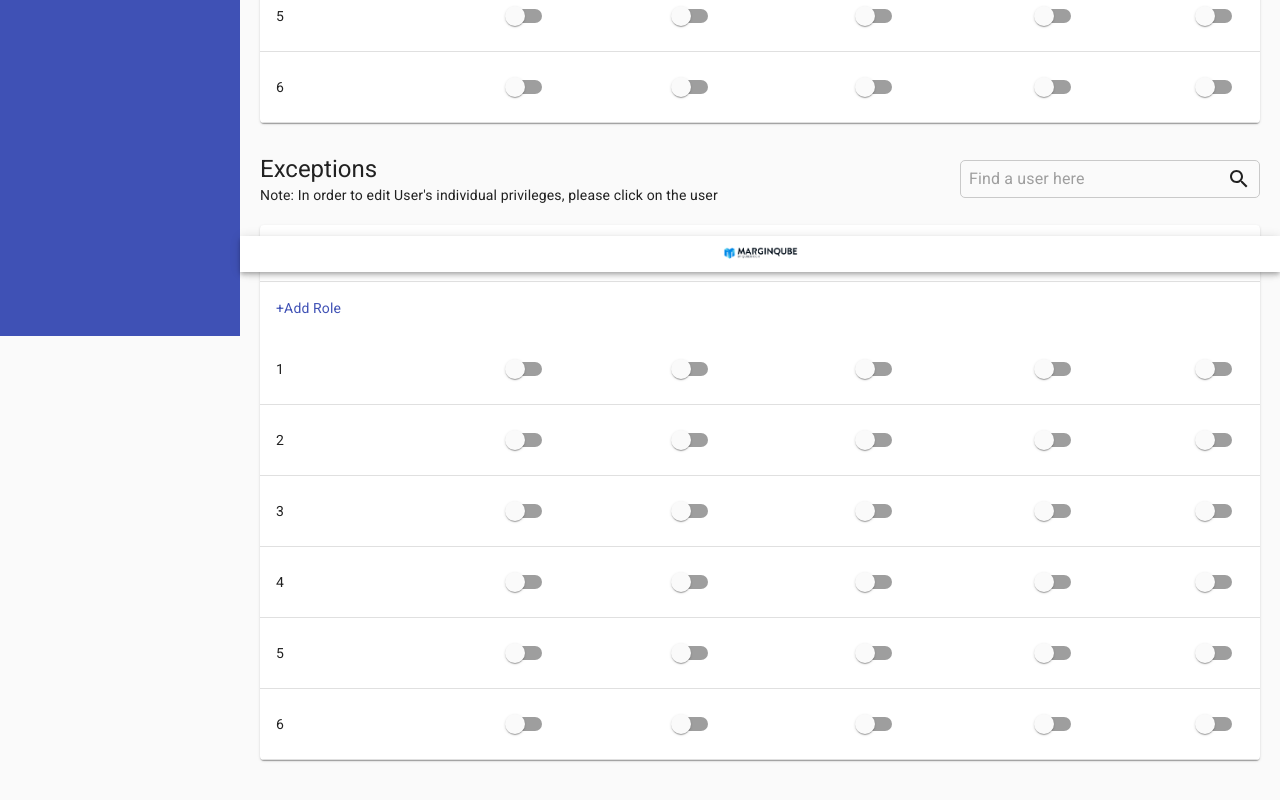
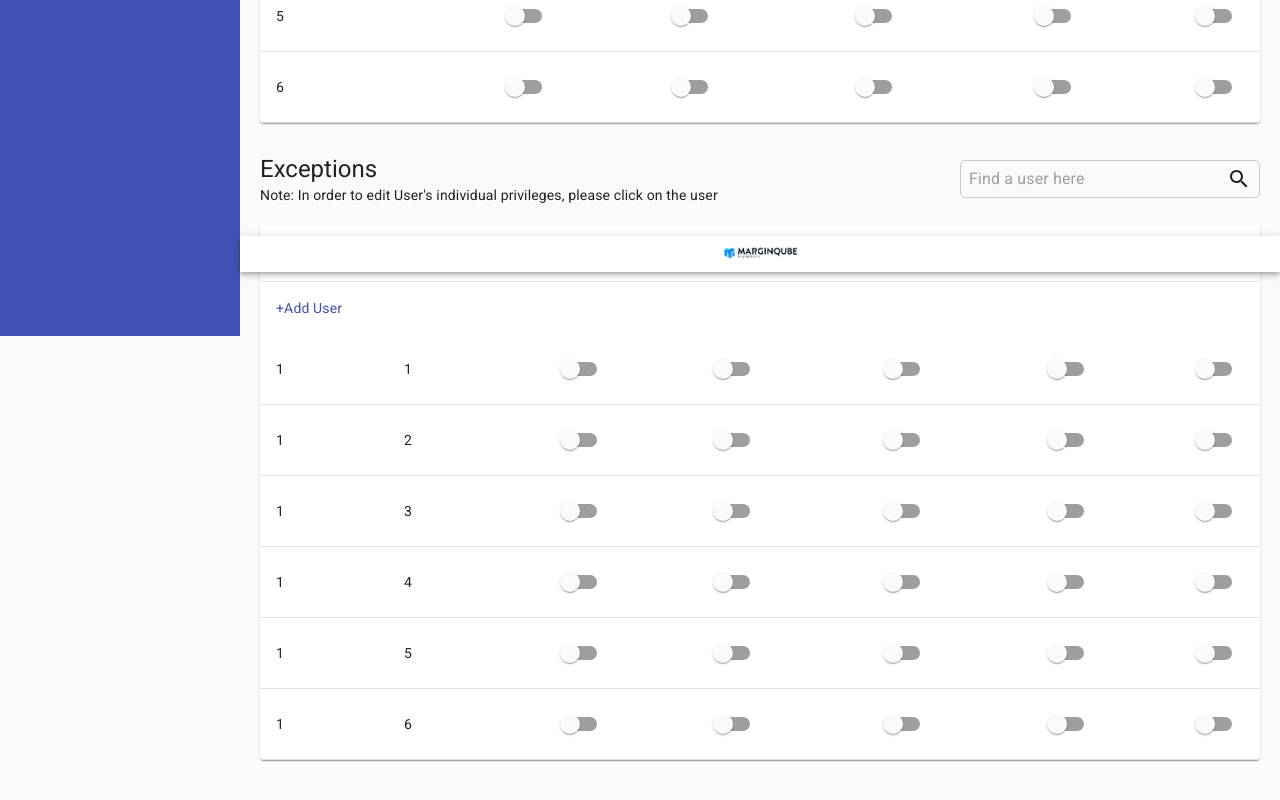
Before and after one commit to mominahmed23/quber, a React (Create React App) app: page / in a window 1280 px wide. Shown: the part 528-1328 px from the top of the page. Built offline with nearby package versions, Linux system fonts and the light colour scheme.

Commit message:
finishing done

```diff
--- a/src/components/Dashboard/Exceptions.jsx
+++ b/src/components/Dashboard/Exceptions.jsx
@@ -10,7 +10,7 @@ import TableRow from '@material-ui/core/TableRow';
 import Paper from '@material-ui/core/Paper';
 import Switch from '@material-ui/core/Switch';
 import { green } from '@material-ui/core/colors';
-import { InputBase, Link, TextField } from '@material-ui/core';
+import { InputBase, Link } from '@material-ui/core';
 import { Typography } from '@material-ui/core';
 import SearchIcon from '@material-ui/icons/Search';
 const useStyles = makeStyles({
@@ -45,6 +45,7 @@ const outerTheme = createMuiTheme({
 const rows = [
     {
         name:"1",
+        user:"1",
         key1:1,
         key2:2,
         key3:3,
@@ -53,6 +54,7 @@ const rows = [
     },
     {
         name:"2",
+        user:"1",
         key1:1,
         key2:2,
         key3:3,
@@ -61,6 +63,7 @@ const rows = [
     },
     {
         name:"3",
+        user:"1",
         key1:1,
         key2:2,
         key3:3,
@@ -69,6 +72,7 @@ const rows = [
     },
     {
         name:"4",
+        user:"1",
         key1:1,
         key2:2,
         key3:3,
@@ -77,6 +81,7 @@ const rows = [
     },
     {
         name:"5",
+        user:"1",
         key1:1,
         key2:2,
         key3:3,
@@ -85,6 +90,7 @@ const rows = [
     },
     {
         name:"6",
+        user:"1",
         key1:1,
         key2:2,
         key3:3,
@@ -117,6 +123,7 @@ export default function Exceptions() {
         <Table className={classes.table} aria-label="simple table">
           <TableHead>
             <TableRow>
+            <TableCell>User</TableCell>
               <TableCell>Role</TableCell>
               <TableCell align="right">Growth Drives</TableCell>
               <TableCell align="right">Price Metrics</TableCell>
@@ -129,12 +136,15 @@ export default function Exceptions() {
               <TableRow>
             <TableCell style={{borderBottom:"none"}}>
               <Link href="#" onClick={(e) => e.preventDefault()}>
-                +Add Role
+                +Add User
               </Link>
             </TableCell>
             </TableRow>
             {rows.map((row) => (
               <TableRow key={row.name}>
+                 <TableCell component="th" scope="row">
+                  {row.user}
+                </TableCell>
                 <TableCell component="th" scope="row">
                   {row.name}
                 </TableCell>
```
